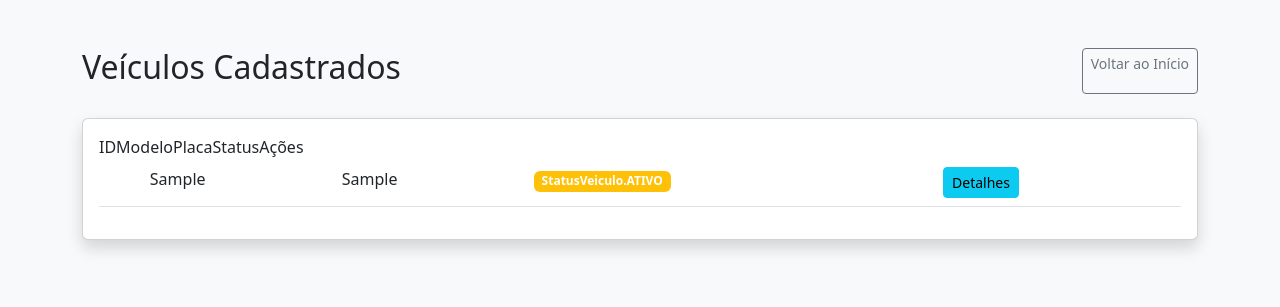
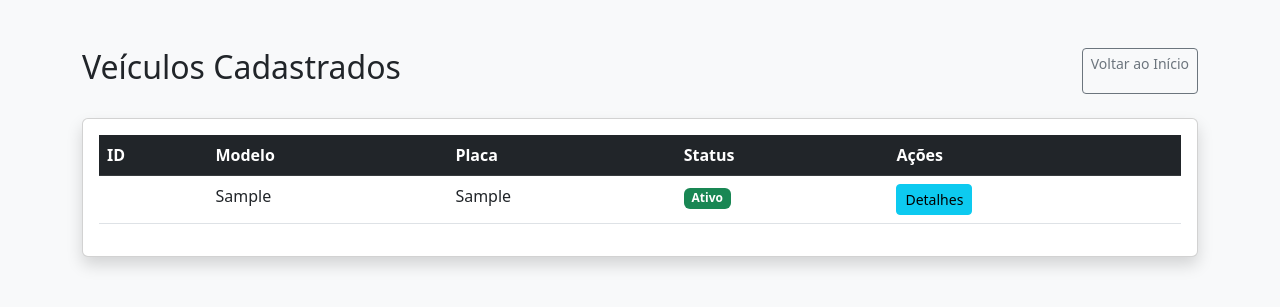
Before and after one commit to GabrielSG-Code/Estudo-de-Caso-de-Sistema-de-Controle-de-Frotas, a Flask app: page /veiculos in a window 1280 px wide. Shown: the top 307 px of the page. Run offline with Flask 3, Linux system fonts and the light colour scheme; tables that the repository leaves empty hold one stand-in row (values such as "Sample post").

Commit message:
fix: correção do bug onde as colunas apareciam todas juntas e não estavam centralizadas

```diff
--- a/app/templates/ConsultaDeVeiculos.html
+++ b/app/templates/ConsultaDeVeiculos.html
@@ -18,11 +18,11 @@
                 <table class="table table-hover">
                     <thead class="table-dark">
                         <tr>
-                            <tr>ID</tr>
-                            <tr>Modelo</tr>
-                            <tr>Placa</tr>
-                            <tr>Status</tr>
-                            <tr>Ações</tr>
+                            <th>ID</th>
+                            <th>Modelo</th>
+                            <th>Placa</th>
+                            <th>Status</th>
+                            <th>Ações</th>
                         </tr>
                     </thead>
                     <tbody>
@@ -32,12 +32,15 @@
                             <td>{{ veiculo.modelo }}</td>
                             <td>{{ veiculo.placa}}</td>
                             <td>
-                                <span class="badge {{ 'bg-success' if veiculo.status == 'Disponível' else 'bg-warning'}}">
-                                    {{veiculo.status}}
+                                <span class="badge {{ 'bg-success' if veiculo.status.value == 'Ativo' else 'bg-warning'}}">
+                                    {{veiculo.status.value}}
                                 </span>
                             </td>
                             <td>
-                                <button class="btn btn-sm btn-info">Detalhes</button>
+                                <button class="btn btn-sm btn-info btn-detalhes"
+                                        data-bs-toggle = 'modal'
+                                        data-bs-target = '#modalDetalhes'
+                                        data-placa = '{{veiculo.placa}}'>Detalhes</button>
                             </td>
                         </tr>
                         {% endfor %}
@@ -45,8 +48,30 @@
                 </table>
             </div>
         </div>
-
     </div>
 
+
+<!--Modal-->
+    <div class="modal fade" id = "modalDetalhes" tabindex="-1" aria-hidden="true">
+        <div class="modal-dialog">
+            <div class="modal-content">
+                <div class="modal-header bg-info text-write">
+                    <h5 class="modal-title">Detalhes do Veículo</h5>
+                    <button type="button" class="btn-close" data-bs-dismiss = 'modal' aria-label="Close"></button>
+                </div>
+                <div class="modal-body" id="conteudoModal">
+                    <div class="text-center">
+                        <div class="spinner-border text-primary" role="status"></div>
+                        <p>Carregando dados da frota...</p>
+                    </div>
+                </div>
+            </div>
+        </div>
+    </div>
+
+<!--Script-->
+    <script src="https://cdn.jsdelivr.net/npm/bootstrap@5.3.0/dist/js/bootstrap.bundle.min.js"></script>
+
+    <script src="{{ url_for('static', filename='script.js') }}"></script>
 </body>
 </html>
```
